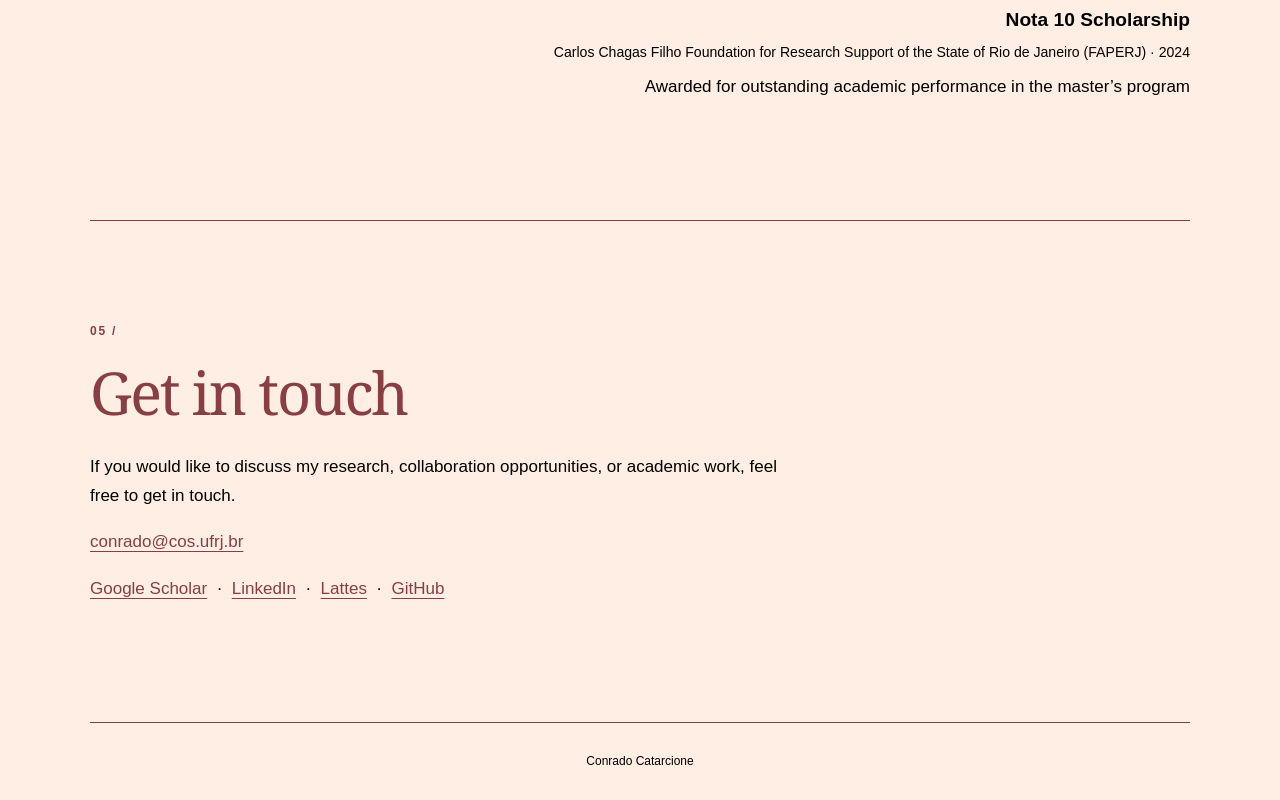
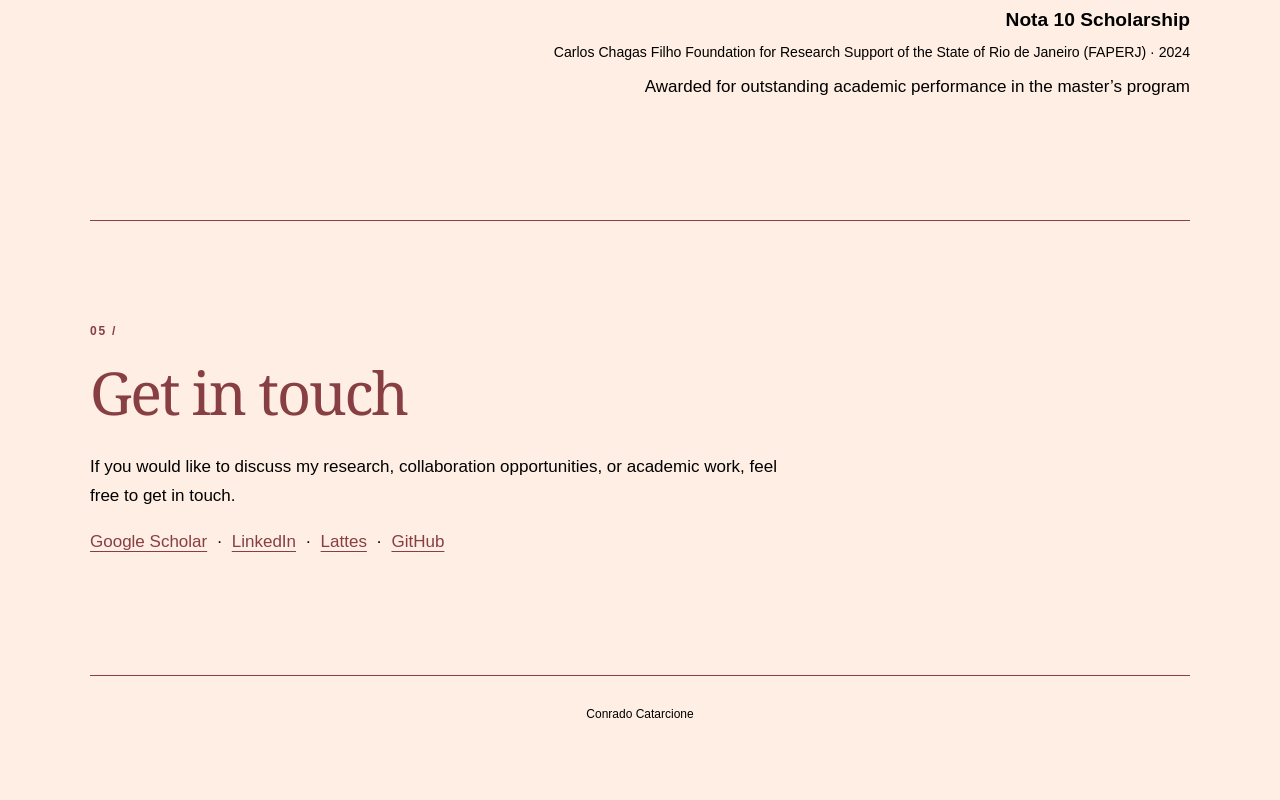
Before and after one commit to catarcione/catarcione.github.io, a plain HTML site: page index.html in a window 1280 px wide. Shown: the part 4169-4969 px from the top of the page. After the commit the page ends 4922 px from the top, so only its background shows below. Drawn offline with Linux system fonts and the light colour scheme.

Commit message:
Minor corrections

```diff
--- a/index.html
+++ b/index.html
@@ -4,7 +4,7 @@
   <meta charset="UTF-8">
   <meta name="viewport" content="width=device-width, initial-scale=1.0">
   <meta name="description" content="Academic profile of Your Name">
-  <title>Your Name | Academic Profile</title>
+  <title>Conrado Catarcione</title>
 
   <style>
     /* =========================================================
@@ -498,7 +498,6 @@
         <p class="section-number">05 /</p>
         <h2>Get in touch</h2>
         <p>If you would like to discuss my research, collaboration opportunities, or academic work, feel free to get in touch.</p>
-        <p><a href="mailto:conrado@cos.ufrj.br">conrado@cos.ufrj.br</a></p>
         <p>
           <a href="https://scholar.google.com/citations?hl=en&user=2g0T-QQAAAAJ"
             target="_blank" rel="noopener noreferrer">Google Scholar</a> &nbsp;·&nbsp;
```
